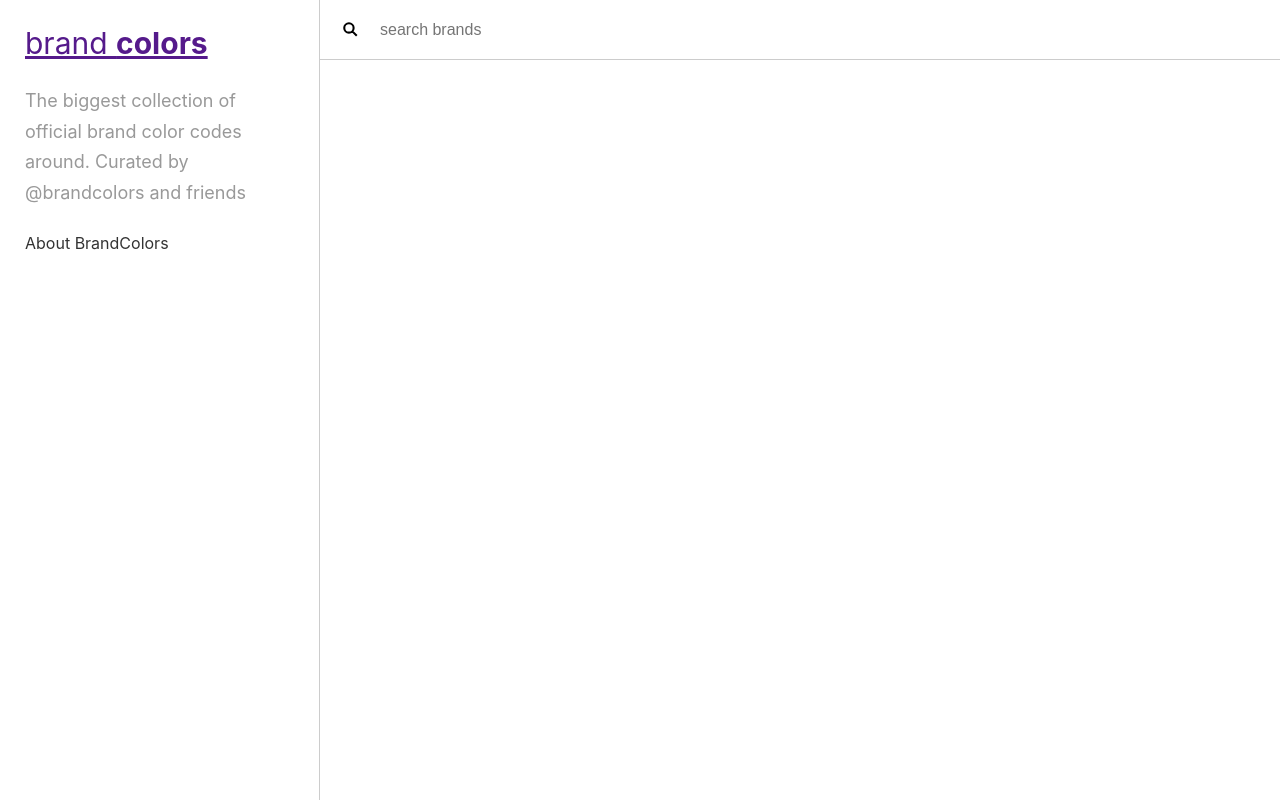
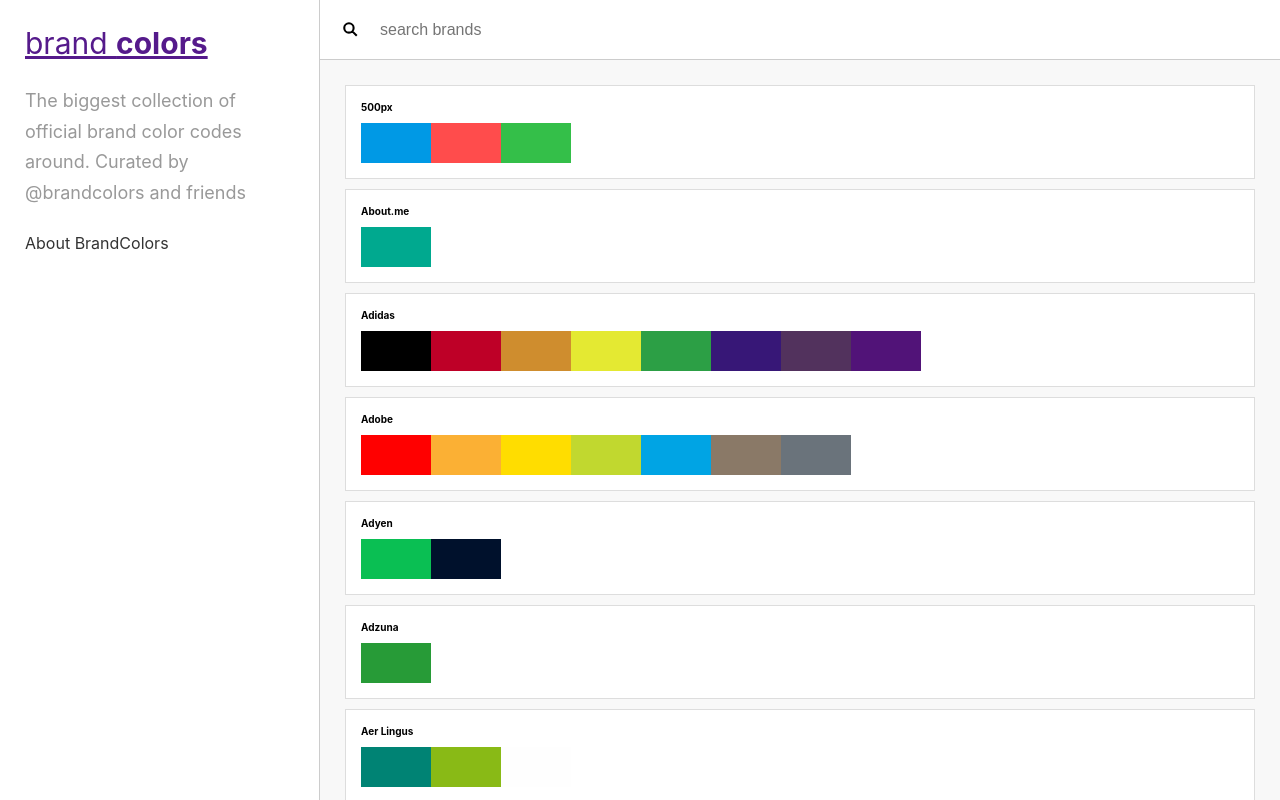
Before and after one commit to kasimugur/Brand-colors, a React (Vite) app: page / in a window 1280 px wide. Built offline with nearby package versions, Linux system fonts and the light colour scheme.

Commit message:
brand and context add

```diff
--- a/package.json
+++ b/package.json
@@ -11,6 +11,7 @@
   },
   "dependencies": {
     "react": "^18.2.0",
+    "react-copy-to-clipboard": "^5.1.0",
     "react-dom": "^18.2.0",
     "react-icons": "^5.2.1",
     "react-modal": "^3.16.1",
--- a/src/App.jsx
+++ b/src/App.jsx
@@ -1,12 +1,34 @@
+import { useEffect, useState } from 'react'
 import './App.css'
-import { Content, SideBar } from './components'
+import { Content, Copied, SideBar } from './components'
+import MainContext from './contetx/MainContext'
+import BrandsData from './brands.json'
 
 function App() {
+  const brandsArray = []
+  Object.keys(BrandsData).map(key => {
+    brandsArray.push(BrandsData[key])
+  })
+  const [brands, setBrands] = useState(brandsArray)
+  const [selectedBrands, setSelectedBrands] = useState([])
+  const [copied, setCopied] = useState(false)
 
+  useEffect(() => {
+    console.log(selectedBrands)
+  }, [selectedBrands])
+
+  const data = {
+    brands,
+    selectedBrands,
+    setSelectedBrands
+  }
   return (
     <>
-    <SideBar />
-    <Content />
+      <MainContext.Provider value={data}>
+        <SideBar />
+        <Content />
+        {copied && <Copied color={copied} />}
+      </MainContext.Provider>
     </>
   )
 }
--- /dev/null
+++ b/src/components/Brand.jsx
@@ -0,0 +1,38 @@
+import { useContext } from "react";
+import { getContrastYIQ } from "../helper";
+import MainContext from "../contetx/MainContext";
+import { CopyToClipboard } from 'react-copy-to-clipboard';
+
+export default function Brand({ brand }) {
+
+  const { selectedBrands, setSelectedBrands } = useContext(MainContext)
+
+  const toggleSelected = () => {
+    if (selectedBrands.includes(brand.slug)) {
+      setSelectedBrands(selectedBrands.filter(slug => slug !== brand.slug))
+    } else {
+      setSelectedBrands([...selectedBrands, brand.slug])
+    }
+  }
+
+  return (<>
+    <div className={`brand ${selectedBrands.includes(brand.slug) ? 'selected '
+      : ''}`}>
+      <h5 onClick={toggleSelected} >{brand.title}</h5>
+      <div className="brand-color">
+        {brand.colors.map(color => (
+          <CopyToClipboard
+          text={color}
+          >
+            <span style={{
+            '--bgColor': `#${color}`,
+            '--textColor': `${getContrastYIQ(color)}`
+          }}>
+            {color}
+            </span>
+          </CopyToClipboard>
+        ))}
+      </div>
+    </div>
+  </>)
+}
--- a/src/components/Content.jsx
+++ b/src/components/Content.jsx
@@ -1,14 +1,12 @@
 import Search from "./Search";
-import BrandData from "../brands.json"
+import Brand from "./Brand";
+import { useContext } from "react";
+import MainContext from "../contetx/MainContext";
 
 
 export default function Content() {
-  const brandsArray = []
-  Object.keys(BrandData).map(key => {
-    brandsArray.push(BrandData[key])
-  })
 
-console.log(brandsArray)
+const {brands} = useContext(MainContext)
 
   return (<>
     <main className="content">
@@ -16,8 +14,8 @@
         <Search />
       </header>
 
-      <section className="brand">
-
+      <section className="brands">
+        {brands.map(brand => (<Brand brand={brand} />) )}
       </section>
     </main>
   </>)
--- /dev/null
+++ b/src/components/Copied.jsx
@@ -0,0 +1,9 @@
+export default function Copied({color}) {
+  return (
+    <>
+      <div className="copied">
+{color}
+      </div>
+    </>
+  )
+}
--- a/src/components/Search.jsx
+++ b/src/components/Search.jsx
@@ -1,6 +1,6 @@
 import { GrFormSearch } from "react-icons/gr";
 
-export default function Search(props) {
+export default function Search() {
   return( <>
   <div className="search">
     <div className="icon">
--- a/src/components/SideBar.jsx
+++ b/src/components/SideBar.jsx
@@ -2,7 +2,7 @@
 import Modal from "react-modal"
 import { GrClose } from "react-icons/gr";
 
-export default function SideBar(props) {
+export default function SideBar() {
 
   const [modalIsopen, setModalIsopen] = useState(false)
 
--- a/src/components/index.js
+++ b/src/components/index.js
@@ -1,4 +1,6 @@
+import Brand from "./Brand";
 import Content from "./Content";
+import Copied from "./Copied";
 import Search from "./Search";
 import SideBar from "./SideBar";
 
@@ -6,4 +8,6 @@
   SideBar,
   Content,
   Search,
+  Brand,
+  Copied
 }
--- /dev/null
+++ b/src/contetx/MainContext.jsx
@@ -0,0 +1,5 @@
+import { createContext } from "react";
+
+const MainContext = createContext()
+
+export default MainContext
--- /dev/null
+++ b/src/helper.js
@@ -0,0 +1,7 @@
+export const getContrastYIQ = (hexcolor) => {
+  var r = parseInt(hexcolor.substr(0, 2), 16);
+  var g = parseInt(hexcolor.substr(2, 2), 16);
+  var b = parseInt(hexcolor.substr(4, 2), 16);
+  var yiq = ((r * 299) + (g * 587) + (b * 114)) / 1000;
+  return (yiq >= 128) ? 'black' : 'white' ;
+}
--- a/src/index.scss
+++ b/src/index.scss
@@ -71,7 +71,50 @@
 
 .content{
   flex: 1;
+  overflow: auto;
+  background: #f8f8f8;
+  .brands{
+    padding: 25px;
+    .brand{
+      border: 1px solid #ddd;
+      background: #fff;
+      padding: 15px;
+      margin-bottom: 10px;
+      &.selected {
+        border-color: red;
+        .brand-color {
+          span {
+            cursor: pointer;
+            flex: 1;
+            text-indent: 0;
+          }
+        }
+      }
+      h5{
+        cursor: pointer;
+        font-size: 10px;
+        margin-bottom: 10px;
+      }
+      .brand-color{
+        display: flex;
+        span{
+          height: 40px;
+          display: flex;
+          align-items: center;
+          justify-content: center;
+          padding: 5px;
+          background: var(--bgColor);
+          font-weight: 500;
+          color: var(--textColor);
+          text-indent: -9999px;
+          width: 70px;
+        }
+      }
+    }
+  }
   .header{
+    position: sticky;
+    top: 0;
     height: 60px;
     border-bottom: 1px solid #ccc;
     display: flex;
```
Also changed, not shown: 2 other files (tests, documents, lock files or other folders).
